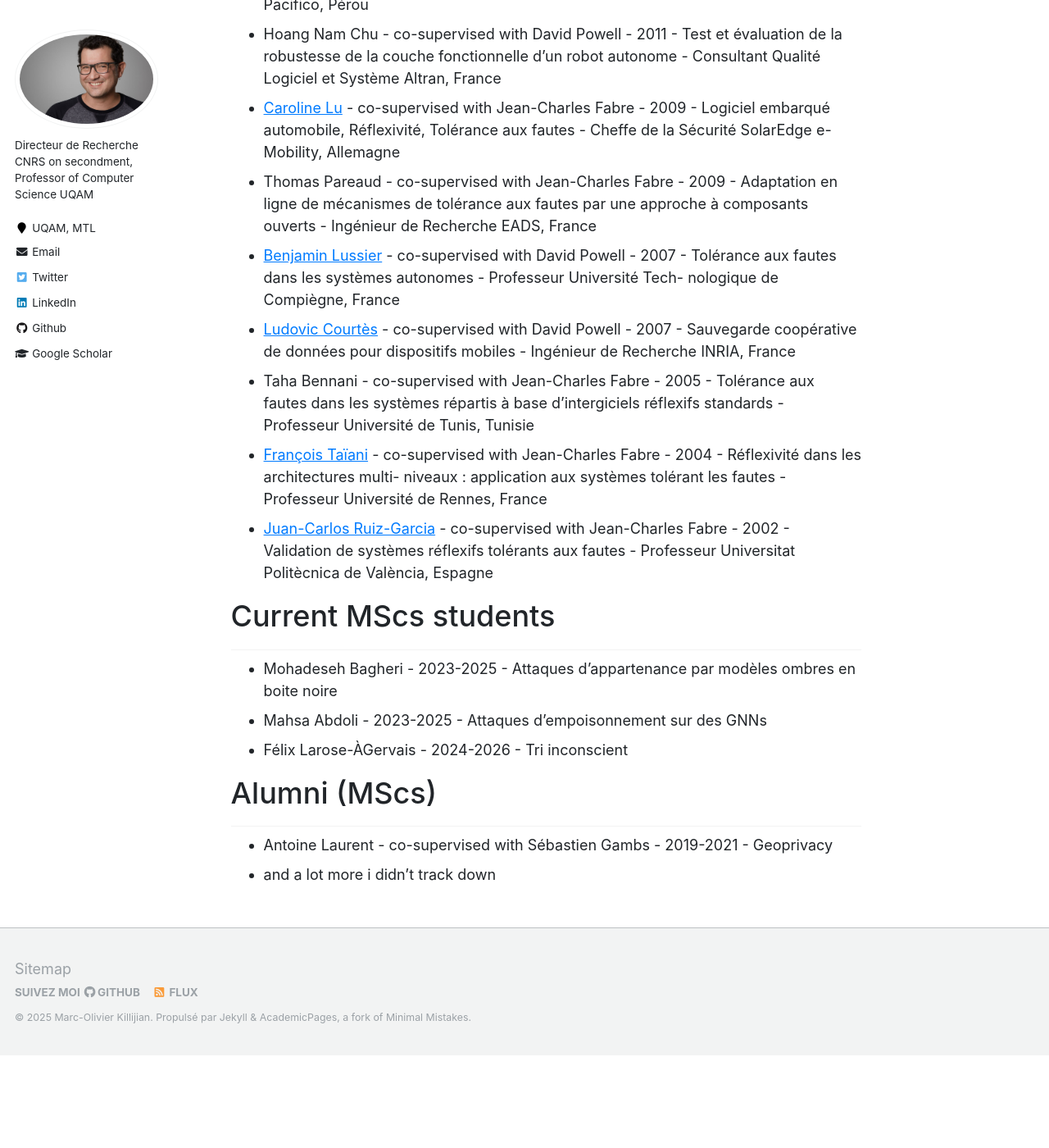
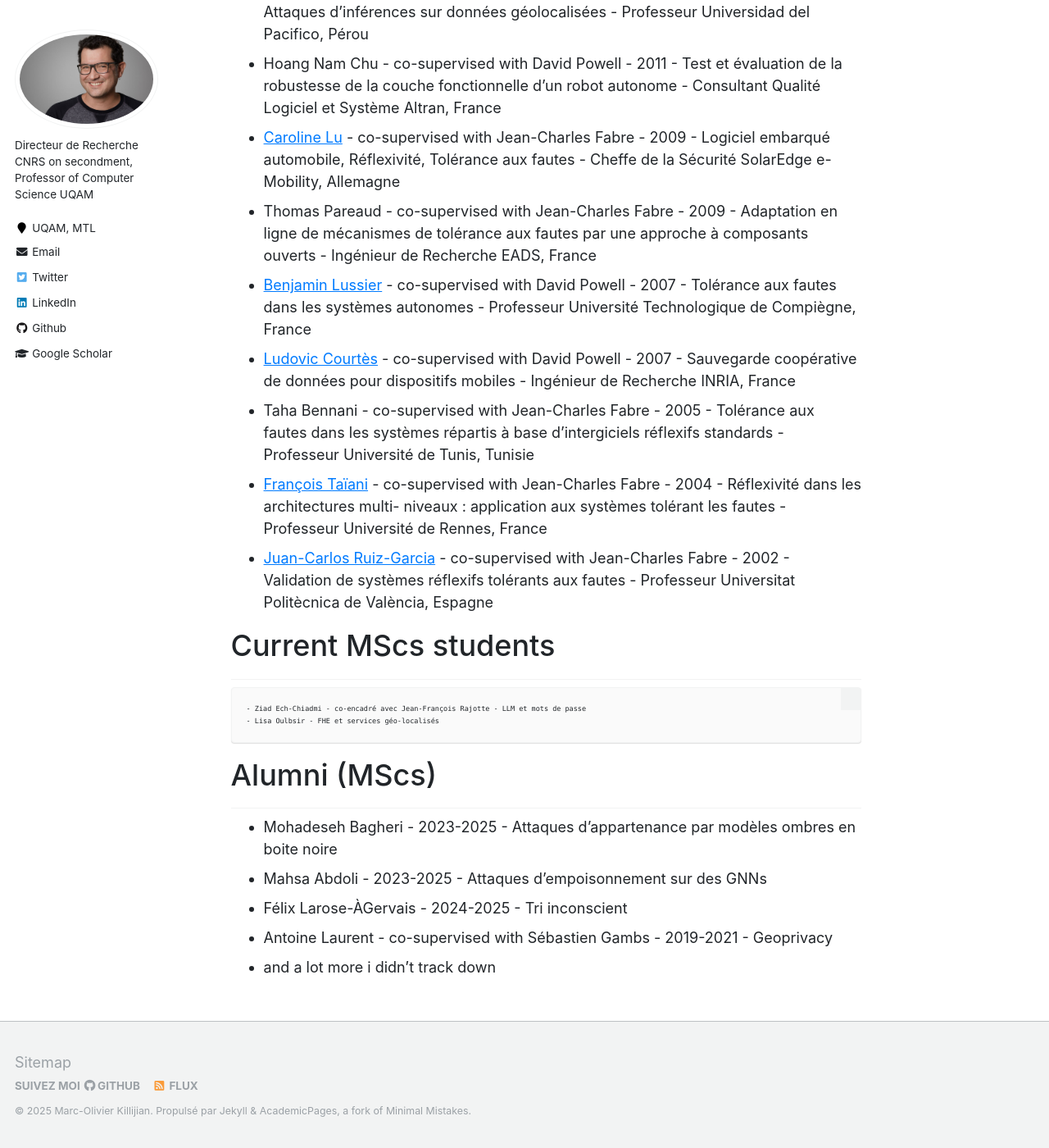
Before and after one commit to Kirija/kirija.github.io, a Jekyll site: the page built from _pages/students.md, in a window 1280 px wide and 1400 px high, scrolled down 934 px. Shown: the whole window at 82% size. Built offline with Jekyll 4.4.1, drawn with Linux system fonts in a browser that asks for light colours; before the commit the page ends 2221 px from its top, so only the background shows below that; some of the changed text lies outside the part shown.

Commit message:
students

```diff
--- a/_pages/students.md
+++ b/_pages/students.md
@@ -11,6 +11,7 @@ redirect_from:
   - Aubin Birba - co-supervised with Sébastien Gambs - 2022-2026 - Calcul Multi-parties Sécuritaire et Apprentissage Machine
   - Victor Delfour - 2022-2026 - Chiffrement homomorphe et calcul inconscient
   - Claire Guichemerre - co-supervised with Tristan Allard - 2024-2027 - Privacy preserving centrality measures
+  - Félix Larose-Gervais - 2025-2029 - Algorithmique inconsciente
   - Louis Tremblay Thibault - co-supervised with Ulrich Aïvodji - 2024-2028 - TFHE and Snarks
 
 ## Alumni (PhDs)
@@ -23,17 +24,19 @@ redirect_from:
   - Hoang Nam Chu - co-supervised with David Powell - 2011 - Test et évaluation de la robustesse de la couche fonctionnelle d’un robot autonome - Consultant Qualité Logiciel et Système Altran, France
   - [Caroline Lu](https://www.linkedin.com/in/caroline-lu-7051498a/) - co-supervised with Jean-Charles Fabre - 2009 - Logiciel embarqué automobile, Réflexivité, Tolérance aux fautes - Cheffe de la Sécurité SolarEdge e-Mobility, Allemagne
   - Thomas Pareaud - co-supervised with Jean-Charles Fabre - 2009 - Adaptation en ligne de mécanismes de tolérance aux fautes par une approche à composants ouverts - Ingénieur de Recherche EADS, France
-  - [Benjamin Lussier](https://www.hds.utc.fr/~blussier) - co-supervised with David Powell - 2007 - Tolérance aux fautes dans les systèmes autonomes - Professeur Université Tech- nologique de Compiègne, France
+  - [Benjamin Lussier](https://www.hds.utc.fr/~blussier) - co-supervised with David Powell - 2007 - Tolérance aux fautes dans les systèmes autonomes - Professeur Université Technologique de Compiègne, France
   - [Ludovic Courtès](http://people.bordeaux.inria.fr/lcourtes/) - co-supervised with David Powell - 2007 - Sauvegarde coopérative de données pour dispositifs mobiles - Ingénieur de Recherche INRIA, France
   - Taha Bennani - co-supervised with Jean-Charles Fabre - 2005 - Tolérance aux fautes dans les systèmes répartis à base d’intergiciels réflexifs standards - Professeur Université de Tunis, Tunisie
   - [François Taïani](https://ftaiani.ouvaton.org) - co-supervised with Jean-Charles Fabre - 2004 - Réflexivité dans les architectures multi- niveaux : application aux systèmes tolérant les fautes - Professeur Université de Rennes, France
   - [Juan-Carlos Ruiz-Garcia](http://www.upv.es/pls/oalu/sic_per.info_persona?PE=78mSD%2FYIsTjcqGHggsf0ONTIL%2Bpmbukm8EM9eMosdof0i7lVQyCjFXaFOtRc0p0zAyXOIfqvaKoqEy%2FaL%2Fe%2F6dh3BDCFeeGAv%2FtALmMVDV2WOWhfkW%2F7VA%3D%3D&P_IDIOMA=c&P_TIPOBUS=0&P_VISTA=) - co-supervised with Jean-Charles Fabre - 2002 - Validation de systèmes réflexifs tolérants aux fautes - Professeur Universitat Politècnica de València, Espagne
 
 ## Current MScs students
+	- Ziad Ech-Chiadmi - co-encadré avec Jean-François Rajotte - LLM et mots de passe
+	- Lisa Oulbsir - FHE et services géo-localisés
+
+## Alumni (MScs)
   - Mohadeseh Bagheri - 2023-2025 - Attaques d'appartenance par modèles ombres en boite noire
   - Mahsa Abdoli - 2023-2025 - Attaques d'empoisonnement sur des GNNs
-  - Félix Larose-ÀGervais - 2024-2026 - Tri inconscient
-
-## Alumni (MScs)
+  - Félix Larose-ÀGervais - 2024-2025 - Tri inconscient
   - Antoine Laurent - co-supervised with Sébastien Gambs - 2019-2021 - Geoprivacy
   - and a lot more i didn't track down
```
